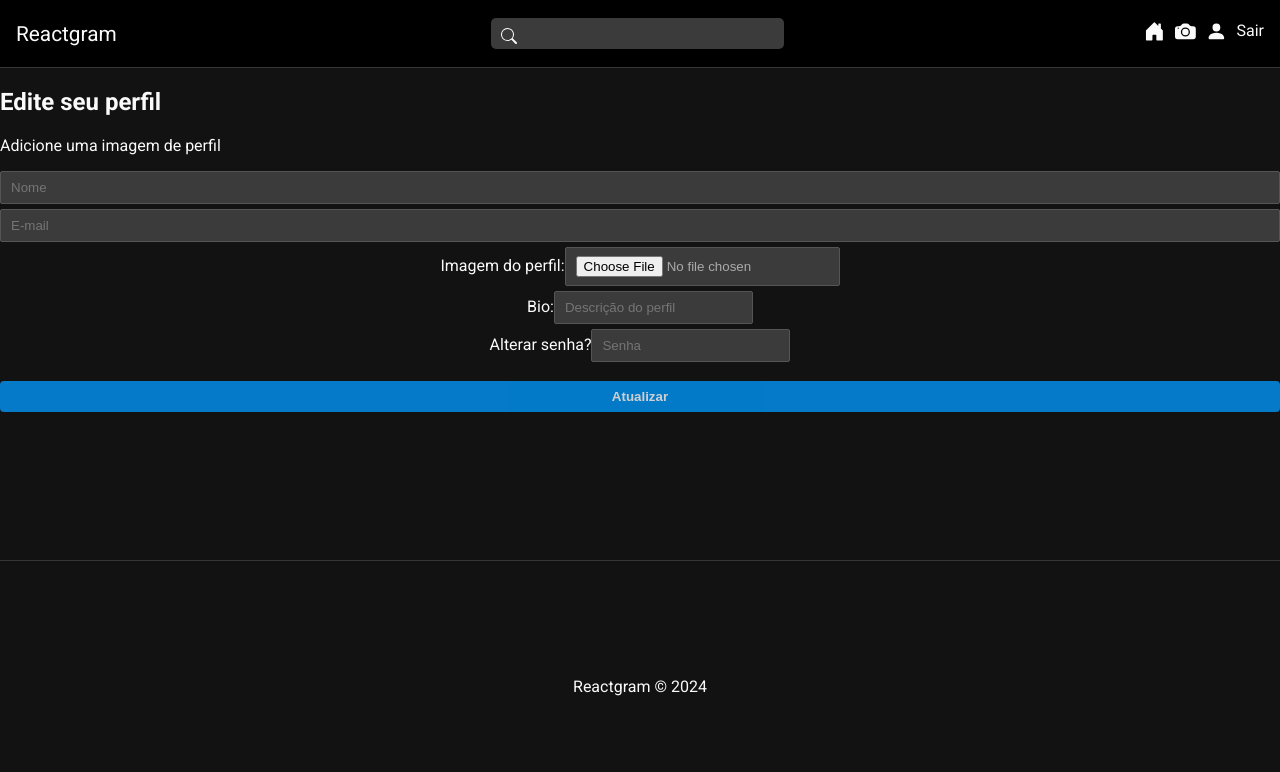
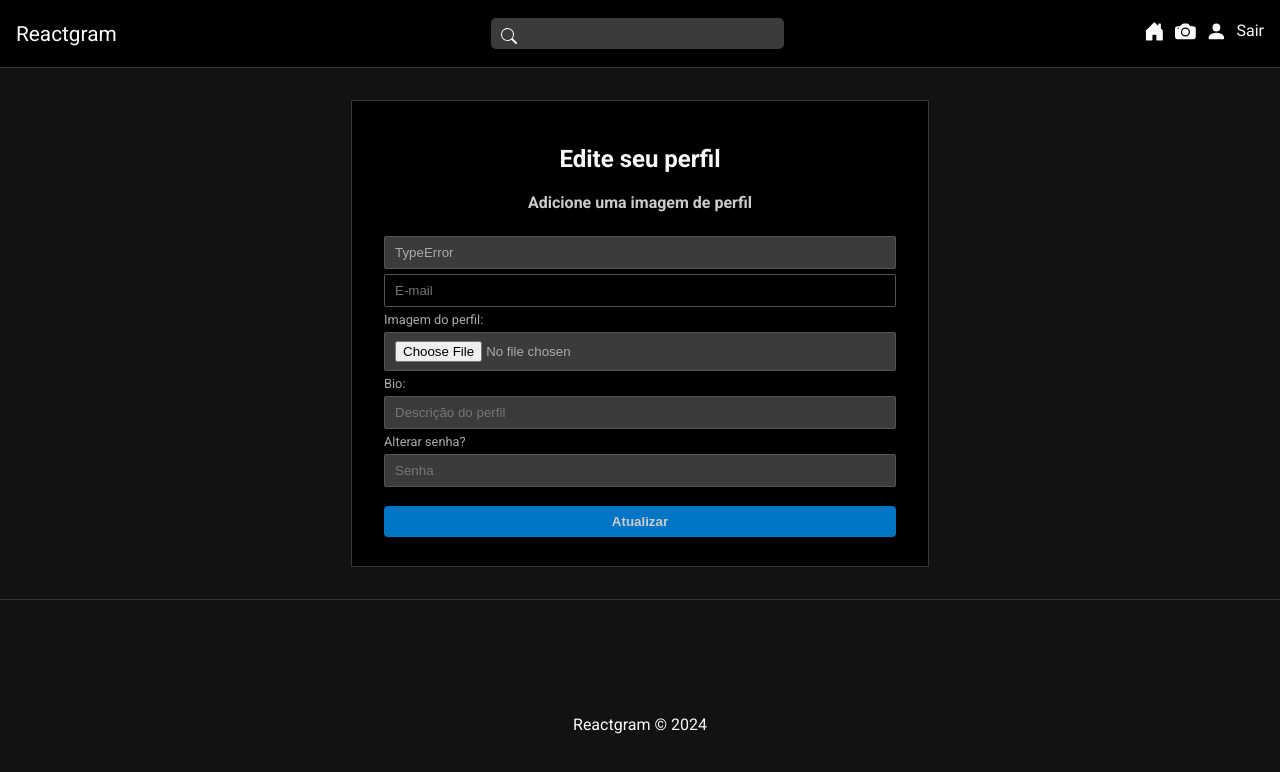
Before and after one commit to LGpicinin/Projeto-Reactgram, a React (Vite) app in the folder front-end/: page /profile in a window 1280 px wide. Shown: the top 772 px of the page. Built offline with nearby package versions, Linux system fonts and the light colour scheme; no server answers; sample sign-in values are in the browser's storage.

Commit message:
continuando editProfile

```diff
--- a/front-end/src/index.css
+++ b/front-end/src/index.css
@@ -16,7 +16,19 @@ form{
     display: flex;
     flex-direction: column;
     justify-content: center;
-    text-align: center;
+    text-align: left;
+}
+
+label{
+    display: flex;
+    flex-direction: column;
+}
+
+label span{
+    font-weight: 400;
+    font-size: 0.8em;
+    color: #AAA;
+    margin-bottom: 5px;
 }
 
 input{
--- a/front-end/src/pages/EditProfile/EditProfile.css
+++ b/front-end/src/pages/EditProfile/EditProfile.css
@@ -0,0 +1,19 @@
+#edit-profile{
+    max-width: 40%;
+    border: 1px solid #363636;
+    background-color: #000;
+    padding: 1.5em 2em;
+    margin: 2em auto;
+    text-align: center;
+}
+
+.subtitle{
+    color: #ccc;
+}
+
+.profile-image{
+    width: 150px;
+    height: 150px;
+    border-radius: 50%;
+    margin-bottom: 1em;
+}
--- a/front-end/src/pages/EditProfile/EditProfile.jsx
+++ b/front-end/src/pages/EditProfile/EditProfile.jsx
@@ -3,60 +3,55 @@ import './EditProfile.css'
 // hooks
 import { useEffect, useState } from 'react'
 import { useSelector, useDispatch } from 'react-redux'
-import { getUser } from '../../slices/authSlice'
+import { profile, resetMessage } from '../../slices/userSlice'
 
 const EditProfile = () => {
 
     const [name, setName] = useState("")
-    const [profile, setProfile] = useState(null)
-    const {user} = useSelector((state) => state.auth)
+    const [bio, setBio] = useState("")
+    const [email, setEmail] = useState("")
+    const [password, setPassword] = useState("")
+    const [profileImage, setProfileImage] = useState("")
+    const [previewImage, setPreviewImage] = useState("")
+    const {user, loading, error} = useSelector((state) => state.user)
     const dispatch = useDispatch()
 
     useEffect(() => {
-        async function getProfile(){
-            let data
-            if(user._id)
-                data = await getUser(user._id)
-                console.log(data)
-                if(data._id){
-                    setProfile(data)
-                }
-        }
-        getProfile()
-    }, [user])
+       dispatch(profile())
+    }, [dispatch])
 
     useEffect(() => {
-        if(profile){
-            setName(profile.name)
+        if(user){
+            setName(user.name)
+            setBio(user.bio)
+            setEmail(user.email)
         }
-    }, [profile])
+    }, [user])
 
     const handleSubmit = (e) => {
         e.preventDefault()
     }
 
-    console.log(profile)
-
 
     return (
         <div id='edit-profile'>
             <h2>Edite seu perfil</h2>
-            <p>Adicione uma imagem de perfil</p>
+            <p className='subtitle'>Adicione uma imagem de perfil</p>
             {/* profile image */}
             <form onSubmit={handleSubmit}>
-                <input type="text" placeholder='Nome'/>
-                <input type="email" placeholder='E-mail'/>
+                <input type="text" placeholder='Nome' value={name || ""} onChange={(e) => setName(e.target.value)}/>
+                <input type="email" placeholder='E-mail' value={email || ""} disabled/>
                 <label>
                     <span>Imagem do perfil:</span>
                     <input type="file" />
                 </label>
                 <label>
                     <span>Bio:</span>
-                    <input type="text" placeholder='Descrição do perfil'/>
+                    <input type="text" placeholder='Descrição do perfil' value={bio || ""} onChange={(e) => setBio(e.target.value)}/>
                 </label>
                 <label>
                     <span>Alterar senha?</span>
-                    <input type="password" placeholder='Senha' />
+                    <input type="password" placeholder='Senha' value={password} onChange={(e) => setPassword(e.target.value)}/>
                 </label>
                 <input type="submit" value="Atualizar"/>
             </form>
--- a/front-end/src/services/authService.js
+++ b/front-end/src/services/authService.js
@@ -43,23 +43,10 @@ const login = async(data) => {
     }
 }
 
-//get user by id
-const getUser = async(id) => {
-    const url = api + "/users/" + id
-
-    try {
-        const user = await fetch(url)
-        return user
-    } catch (error) {
-        console.log(error)
-    }
-}
-
 const authService = {
     register,
     logout,
     login,
-    getUser,
 }
 
 export default authService
--- /dev/null
+++ b/front-end/src/services/userService.js
@@ -0,0 +1,19 @@
+import { requestConfig, api } from "../utils/config";
+
+const profile = async(data, token) => {
+
+    const config = requestConfig("GET", data, token)
+
+    try {
+        const res = await fetch(api + "/users/profile", config).then((res) => res.json()).catch((err) => err)
+        return res
+    } catch (error) {
+        console.log(error)
+    }
+}
+
+const userService = {
+    profile
+}
+
+export default userService
--- a/front-end/src/slices/authSlice.js
+++ b/front-end/src/slices/authSlice.js
@@ -38,16 +38,6 @@ export const login = createAsyncThunk("auth/login", async(user, thunkAPI) => {
     return data
 })
 
-//get user
-export const getUser = async(id) => {
-    const user = await authService.getUser(id)
-
-    if(user.errors){
-        return user.errors[0]
-    }
-
-    return user
-}
 
 export const authSlice = createSlice({
     name: "auth",
--- /dev/null
+++ b/front-end/src/slices/userSlice.js
@@ -0,0 +1,42 @@
+import { createSlice, createAsyncThunk } from "@reduxjs/toolkit";
+import userService from "../services/userService";
+
+const initialState = {
+    user: {},
+    loading: false,
+    error: false,
+    success: false,
+    message: null,
+}
+
+export const profile = createAsyncThunk("users/profile", async(user, thunkAPI) => {
+    const token = thunkAPI.getState().auth.user.token
+
+    const data = await userService.profile(user, token)
+
+    return data
+})
+
+export const userSlice = createSlice({
+    name: "user",
+    initialState,
+    reducers: {
+        resetMessage: (state) => {
+            state.message = null
+        }
+    },
+    extraReducers: (builder) => {
+        builder.addCase(profile.pending, (state) => {
+            state.loading = true
+            state.error = false
+        }).addCase(profile.fulfilled, (state, action) => {
+            state.loading = false
+            state.success = true
+            state.error = null
+            state.user = action.payload
+        })
+    }
+})
+
+export const {resetMessage} = userSlice.actions;
+export default userSlice.reducer;
--- a/front-end/src/store.js
+++ b/front-end/src/store.js
@@ -1,8 +1,10 @@
 import { configureStore } from '@reduxjs/toolkit'
 import authReducer from './slices/authSlice'
+import userReducer from './slices/userSlice'
 
 export const store = configureStore({
     reducer: {
         auth: authReducer,
+        user: userReducer,
     },
 })
```
